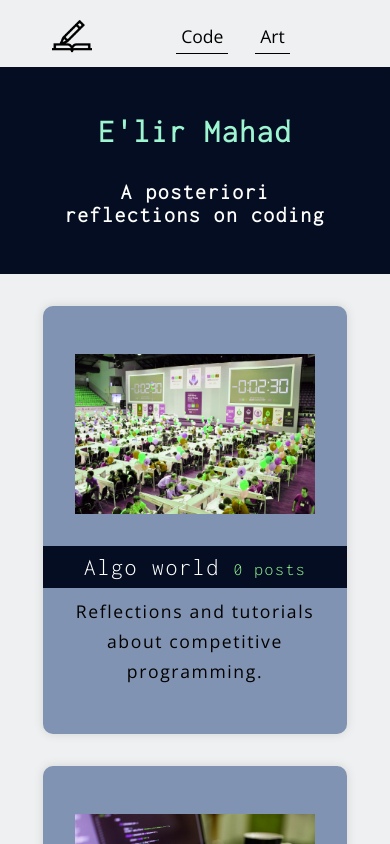
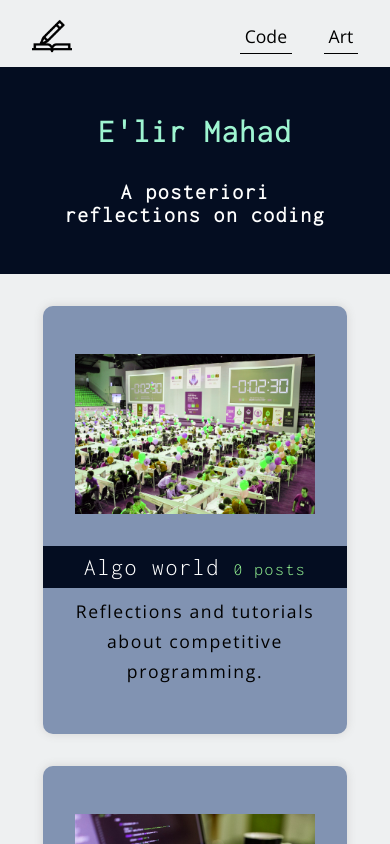
Before and after one commit to Elir-Mahad/oldsibecr, a React (Create React App) app: page / in a window 390 px wide. Shown: the top 844 px of the page. Built offline with nearby package versions, Linux system fonts and the light colour scheme.

Commit message:
fix the menu spacing

```diff
--- a/src/index_components/FirstBox.css
+++ b/src/index_components/FirstBox.css
@@ -19,8 +19,7 @@
 .topnav ul {
 	list-style: none;
 	display: flex;
-	/*     margin-bottom:-1rem; */
-	margin-right: 5rem;
+	padding: 1rem;
 }
 
 .topnav .desk a {
@@ -32,7 +31,7 @@
 	text-decoration: none;
 	font-size: 1.1rem;
 	color: black;
-	margin-left: 1.7rem;
+	margin: 1rem;
 }
 
 .topnav ul a:hover {
@@ -73,7 +72,7 @@
 
 @media (max-width: 1024px) {
 	.topnav {
-		justify-content: space-around;
+		justify-content: space-between;
 	}
 }
 
@@ -88,7 +87,7 @@
 
 	.topnav {
 		display: flex;
-		justify-content: space-around;
+		justify-content: space-between;
 	}
 }
 
```
Also changed, not shown: 1 other file (tests, documents, lock files or other folders).
